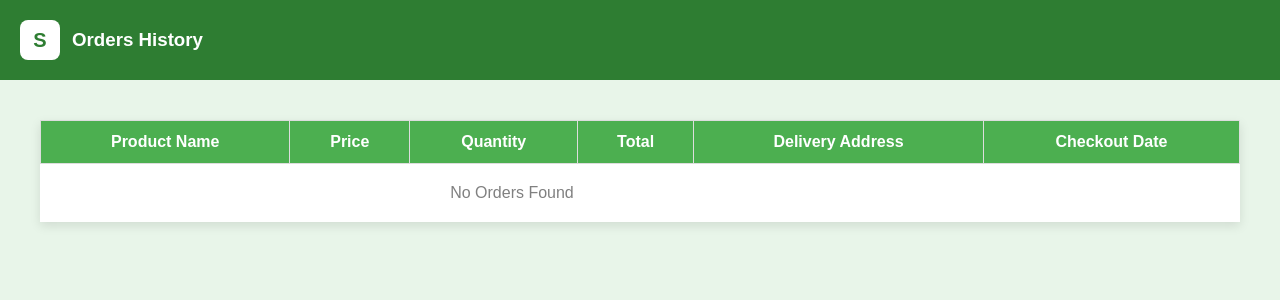
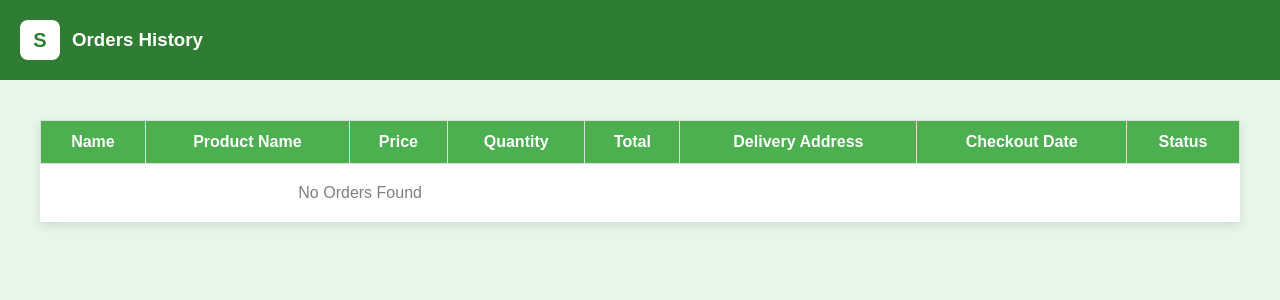
Before and after one commit to Ramnivash123/shopping, a Django app: page /orders/ in a window 1280 px wide. Shown: the top 300 px of the page. Run offline with Django 5.2, Linux system fonts and the light colour scheme; a user stored in the database is signed in; data comes from the database, SQL or seed files in the repository; both versions use the stored data as it was after the commit.

Commit message:
updated project2

```diff
--- a/products/templates/orders.html
+++ b/products/templates/orders.html
@@ -31,16 +31,23 @@
                       box-shadow:0 4px 10px rgba(0,0,0,0.1);">
 
             <tr style="background:#4caf50; color:white;">
+                <th style="padding:12px; border:1px solid #ddd;">Name</th>
                 <th style="padding:12px; border:1px solid #ddd;">Product Name</th>
                 <th style="padding:12px; border:1px solid #ddd;">Price</th>
                 <th style="padding:12px; border:1px solid #ddd;">Quantity</th>
                 <th style="padding:12px; border:1px solid #ddd;">Total</th>
                 <th style="padding:12px; border:1px solid #ddd;">Delivery Address</th>
                 <th style="padding:12px; border:1px solid #ddd;">Checkout Date</th>
+                <th style="padding:12px; border:1px solid #ddd;">Status</th>
             </tr>
 
             {% for item in cart_data %}
             <tr style="text-align:center;">
+
+                <td style="padding:12px; border:1px solid #ddd;">
+                    {{ item.u_name }}
+                </td>
+
                 <td style="padding:12px; border:1px solid #ddd;">
                     {{ item.name }}
                 </td>
@@ -65,6 +72,10 @@
                 <td style="padding:12px; border:1px solid #ddd;">
                     {{ item.date }}
                 </td>
+
+                <td style="padding:12px; border:1px solid #ddd;">
+                    {{ item.status }}
+                </td>
             </tr>
             {% empty %}
             <tr>
--- a/products/views.py
+++ b/products/views.py
@@ -4,7 +4,7 @@
 from nltk.app.nemo_app import images
 from unicodedata import category
 from .models import Products, Cart
-from datetime import date
+from datetime import date, timedelta
 
 
 # Create your views here.
@@ -54,12 +54,29 @@
 
 @login_required
 def addcart(request):
-    if request.method=='POST':
-        u_id=request.user.id
-        p_id=request.POST['product_id']
-        qty=request.POST['product_qty']
-        Cart.objects.create(u_id=u_id, p_id=p_id, qty=qty, status=0, address=None, ord_date=None)
-        return redirect('/user_dash')
+    if request.method == 'POST':
+        u_id = request.user.id
+        p_id = request.POST['product_id']
+        qty = int(request.POST['product_qty'])
+
+        cart_item = Cart.objects.filter(u_id=u_id, p_id=p_id, status=0).first()
+
+        if cart_item:
+            # Product already in cart → update quantity
+            cart_item.qty += qty
+            cart_item.save()
+        else:
+            # Product not in cart → create new item
+            Cart.objects.create(
+                u_id=u_id,
+                p_id=p_id,
+                qty=qty,
+                status=0,
+                address=None,
+                ord_date=None
+            )
+
+        return redirect('/products')
 
 @login_required
 def viewcart(request):
@@ -100,14 +117,20 @@
     for item in cart_items:
             product = Products.objects.get(id=item.p_id)
             total = product.price * item.qty
+            if date.today() >= item.ord_date + timedelta(days=7):
+                status='Delivered'
+            else:
+                status='Not Delivered'
 
             cart_data.append({
+                'u_name': request.user.username,
                 'name': product.name,
                 'price': product.price,
                 'qty': item.qty,
                 'total': total,
                 'address': item.address,
-                'date': item.ord_date
+                'date': item.ord_date,
+                'status':status
             })
     return render(request, 'orders.html', context={'cart_data':cart_data})
 
```
Also changed, not shown: db.sqlite3, media/products/images_aLXCrOA.jpg (added).
